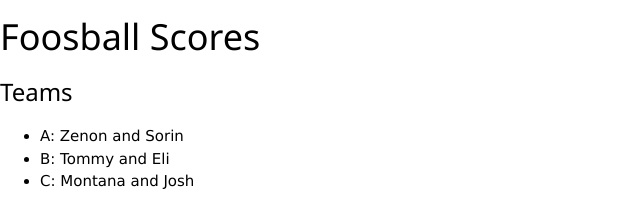
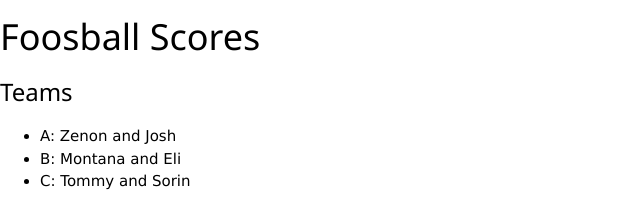
Before and after one commit to mbowman34/Foosball-Server, a plain HTML site: page index.html in a window 1280 px wide. Shown: the top 205 px of the page, 0-640 px from the left. Drawn offline with nearby package versions, Linux system fonts and the light colour scheme; no server answers.

Commit message:
Update team names for S2

```diff
--- a/index.html
+++ b/index.html
@@ -6,9 +6,9 @@
 	    <h1>Foosball Scores</h1>
 	    <h3>Teams</h3>
 	    <ul>
-	        <li>A: Zenon and Sorin</li>
-	        <li>B: Tommy and Eli</li>
-	        <li>C: Montana and Josh</li>
+	        <li>A: Zenon and Josh</li>
+	        <li>B: Montana and Eli</li>
+	        <li>C: Tommy and Sorin</li>
 	    </ul>
 	    <script src="js/scores.js"></script>
 	    <p id="scores"></p>
```
